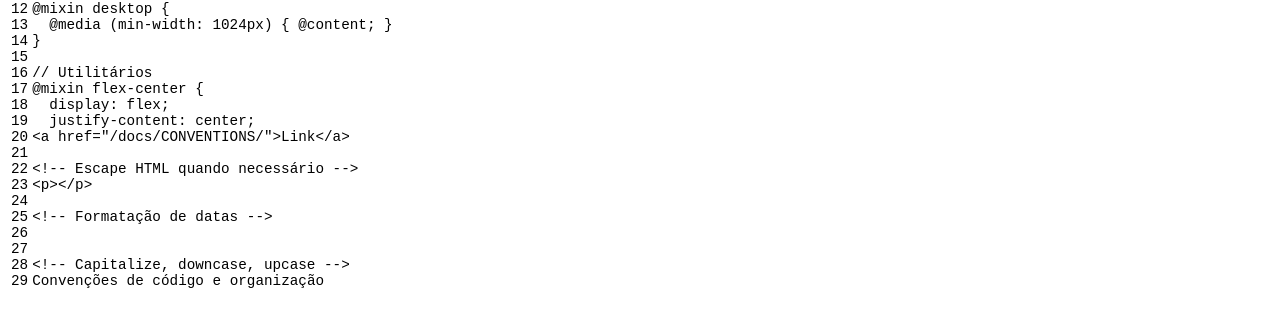
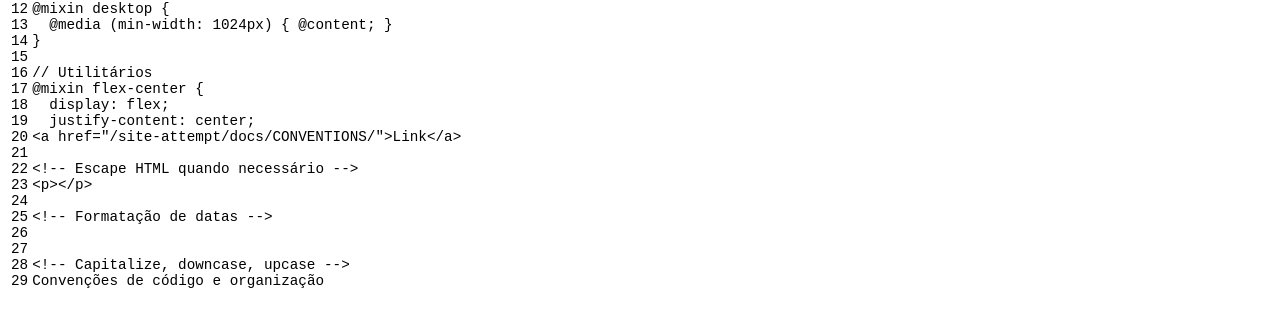
Before and after one commit to gatilhoroxo/site-attempt, a Jekyll site: the page built from docs/CONVENTIONS.md, in a window 1280 px wide and 900 px high, scrolled down 8296 px. Shown: the part 156-476 px from the top of the window. Built offline with Jekyll 4.4.1, drawn with Linux system fonts in a browser that asks for light colours; our own code applies the rules of GitHub Pages for plain Markdown files; comment, search, counter and statistics services are not loaded.

Commit message:
Update _config.yml and README.md

```diff
--- a/_config.yml
+++ b/_config.yml
@@ -27,7 +27,7 @@
 
 # GitHub Pages
 url: "https://gatilhoroxo.github.io"
-baseurl: "" # Use "/site-attempt" em produção
+baseurl: "/site-attempt" # Use "/site-attempt" em produção
 
 # Incluir diretórios customizados
 include:
```
Also changed, not shown: README.md.
